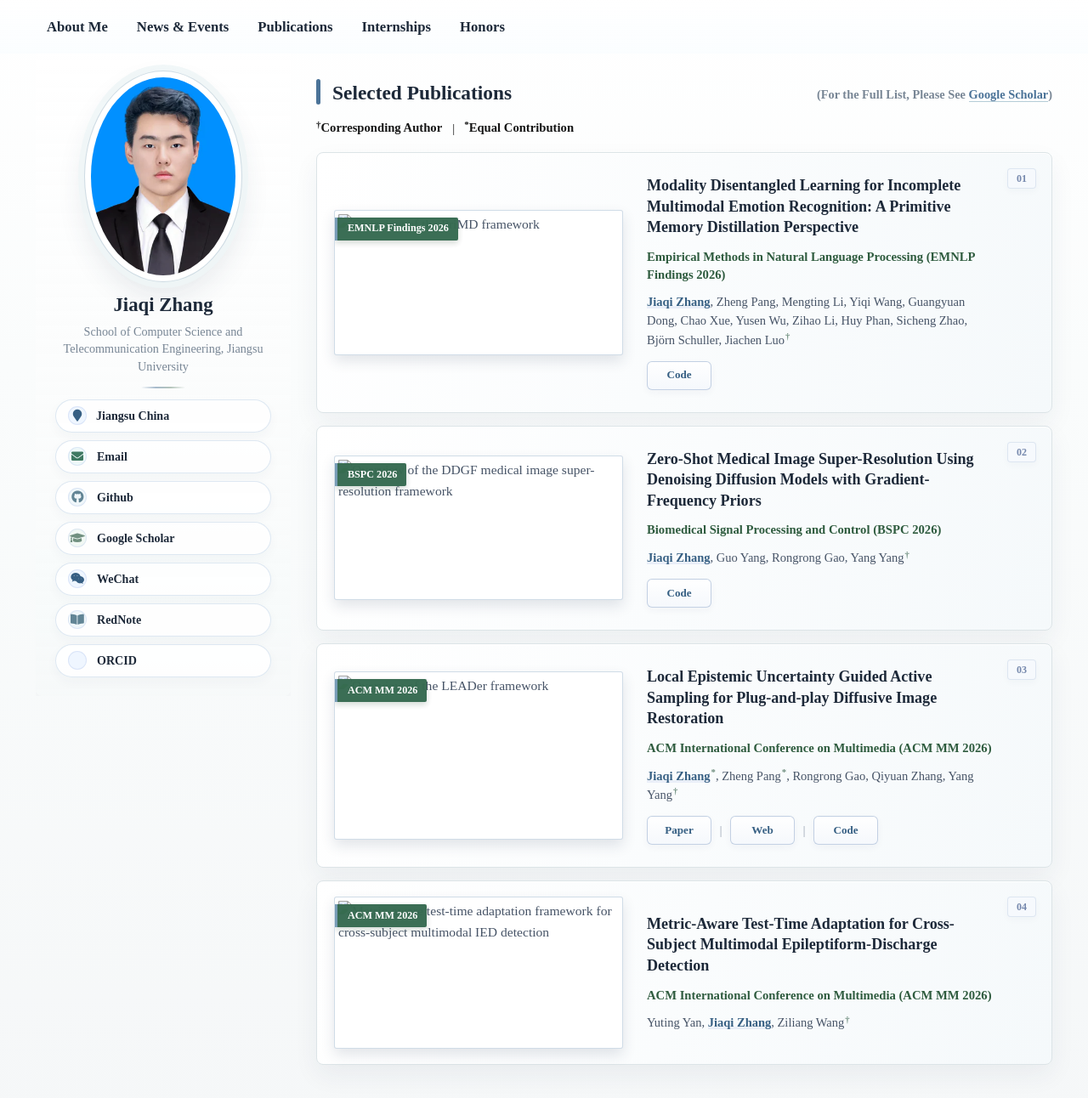
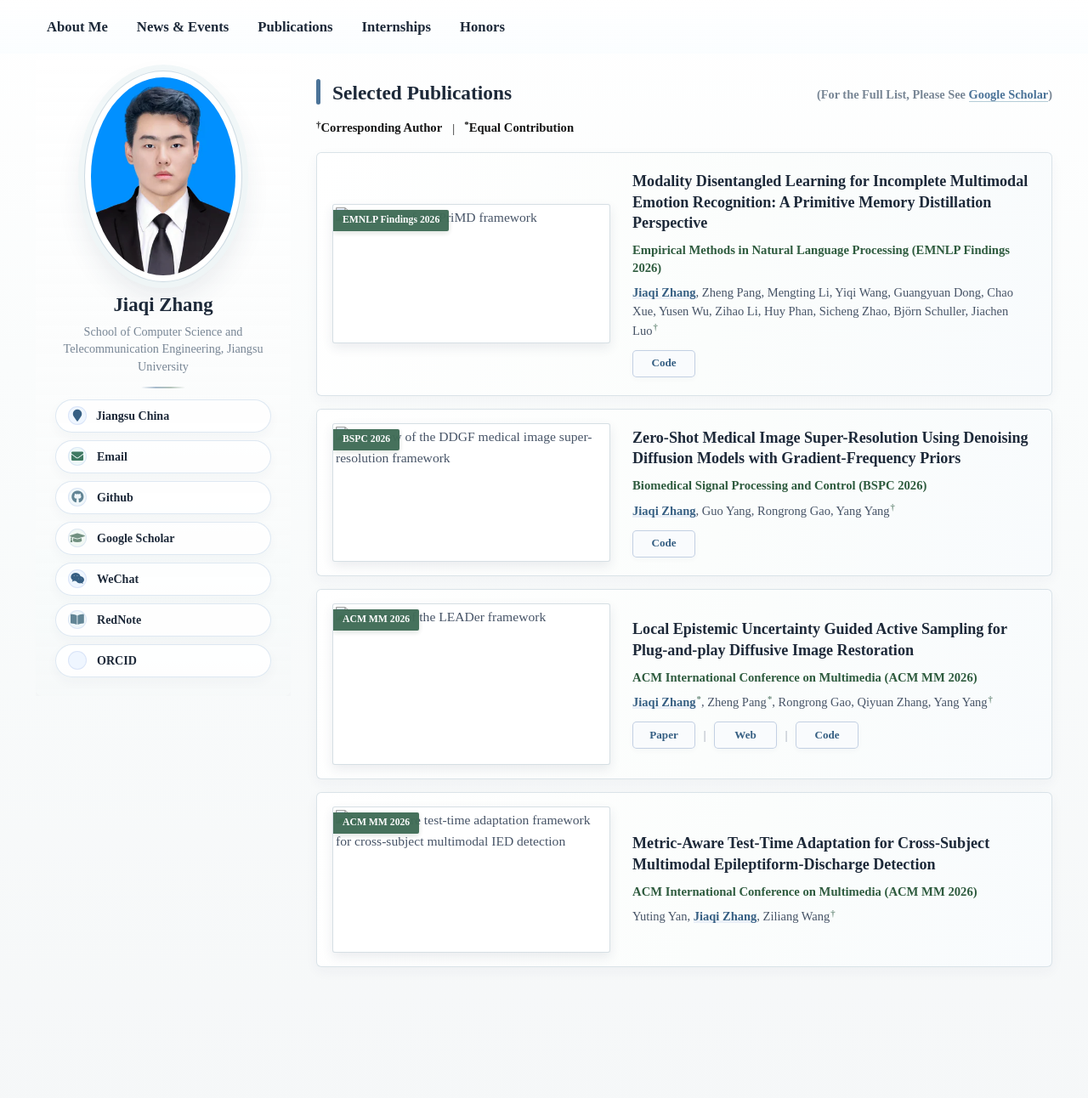
Before and after one commit to JiaqiZhang-Sengoku/JiaqiZhang-Sengoku.github.io, a Jekyll site: the page built from _pages/includes/pub.md, in a window 1280 px wide and 1355 px high. Shown: the top 1292 px of the window at 85% size. Built offline with Jekyll 4.4.1, drawn with Linux system fonts in a browser that asks for light colours; our own code applies the rules of GitHub Pages for plain Markdown files.

Commit message:
20260707

```diff
--- a/assets/css/main.scss
+++ b/assets/css/main.scss
@@ -1469,10 +1469,6 @@ body > #main > .sidebar.sticky {
     grid-template-columns: repeat(2, minmax(0, 1fr));
 }
 
-.publications-panel {
-    counter-reset: paper-item;
-}
-
 .paper-box,
 .other-paper-item,
 .awards-section {
@@ -1498,14 +1494,16 @@ body > #main > .sidebar.sticky {
 
 .paper-box {
     position: relative;
-    counter-increment: paper-item;
     display: grid !important;
-    grid-template-columns: minmax(340px, 41%) minmax(0, 1fr) !important;
-    gap: 28px !important;
+    grid-template-columns: minmax(320px, 39.5%) minmax(0, 1fr) !important;
+    gap: 24px !important;
     align-items: center !important;
     min-height: 0;
     margin: 0 !important;
-    padding: 18px 20px !important;
+    padding: 16px 18px !important;
+    border-color: rgba(213, 224, 229, 0.88) !important;
+    border-radius: 6px !important;
+    box-shadow: 0 5px 15px rgba(42, 57, 88, 0.045) !important;
     overflow: visible !important;
     z-index: 1;
 }
@@ -1523,13 +1521,16 @@ body > #main > .sidebar.sticky {
 }
 
 .paper-box {
-    --paper-box-surface: linear-gradient(110deg, #ffffff 0%, #f5f9fb 100%);
+    --paper-box-surface: linear-gradient(112deg, #ffffff 0%, #fbfdfc 56%, #f8fbfd 100%);
     background:
-        linear-gradient(105deg, transparent 0%, transparent 36%, rgba(255, 255, 255, 0.96) 44%, rgba(116, 163, 224, 0.20) 50%, rgba(255, 255, 255, 0.82) 56%, transparent 66%, transparent 100%) -185% 0 / 58% 100% no-repeat,
+        linear-gradient(105deg, transparent 0%, transparent 39%, rgba(255, 255, 255, 0.90) 46%, rgba(123, 164, 192, 0.13) 50%, rgba(255, 255, 255, 0.76) 55%, transparent 63%, transparent 100%) -185% 0 / 56% 100% no-repeat,
         var(--paper-box-surface) !important;
 }
 
 .paper-box:hover {
+    transform: translateY(-2px);
+    border-color: rgba(139, 168, 180, 0.42) !important;
+    box-shadow: 0 11px 25px rgba(42, 57, 88, 0.075) !important;
     animation: paper-card-shine 0.78s ease-out 1, paper-card-flash 0.78s ease-out 1;
 }
 
@@ -1547,36 +1548,19 @@ body > #main > .sidebar.sticky {
 
 @keyframes paper-card-flash {
     0% {
-        border-color: rgba(221, 231, 243, 0.98);
-        filter: brightness(1) saturate(1);
+        border-color: rgba(213, 224, 229, 0.88);
     }
     44% {
-        border-color: rgba(105, 155, 226, 0.38);
-        filter: brightness(1.045) saturate(1.04) drop-shadow(0 12px 20px rgba(82, 116, 208, 0.11));
+        border-color: rgba(101, 151, 169, 0.42);
     }
     100% {
-        border-color: rgba(85, 119, 214, 0.22);
-        filter: brightness(1) saturate(1);
+        border-color: rgba(139, 168, 180, 0.42);
     }
 }
 
 .paper-box::after {
-    content: counter(paper-item, decimal-leading-zero);
-    position: absolute;
-    top: 18px;
-    right: 18px;
-    min-width: 34px;
-    padding: 5px 7px;
-    border: 1px solid rgba(218, 228, 240, 0.86);
-    border-radius: 4px;
-    background: rgba(246, 249, 253, 0.94);
-    color: rgba(67, 91, 142, 0.72);
-    font-size: 0.77rem;
-    font-weight: 700;
-    letter-spacing: 0;
-    line-height: 1;
-    text-align: center;
-    box-shadow: 0 3px 9px rgba(42, 57, 88, 0.030);
+    content: none;
+    display: none;
 }
 
 .paper-box-image {
@@ -1610,12 +1594,12 @@ body > #main > .sidebar.sticky {
     width: 100%;
     height: auto;
     min-height: 0;
-    padding: 4px;
+    padding: 3px;
     overflow: hidden;
-    border: 1px solid rgba(205, 217, 229, 0.92);
+    border: 1px solid rgba(211, 221, 226, 0.92);
     border-radius: 3px;
     background: #ffffff;
-    box-shadow: 0 7px 16px rgba(39, 57, 82, 0.13);
+    box-shadow: 0 5px 13px rgba(39, 57, 82, 0.095);
     box-sizing: border-box;
     transform-origin: center center;
     transition: transform 0.22s ease, border-color 0.22s ease, box-shadow 0.22s ease;
@@ -1651,9 +1635,9 @@ body > #main > .sidebar.sticky {
 
 .paper-box-image:hover > div {
     z-index: 70;
-    border-color: rgba(165, 187, 208, 0.96);
-    box-shadow: 0 16px 30px rgba(39, 57, 82, 0.18);
-    transform: scale(1.055);
+    border-color: rgba(151, 180, 191, 0.92);
+    box-shadow: 0 12px 24px rgba(39, 57, 82, 0.14);
+    transform: scale(1.028);
 }
 
 .paper-box-text {
@@ -1662,7 +1646,7 @@ body > #main > .sidebar.sticky {
     justify-content: center;
     position: relative;
     min-width: 0 !important;
-    padding: 8px 44px 8px 0 !important;
+    padding: 5px 2px !important;
     color: var(--text-color) !important;
     font-size: 0.94rem !important;
     line-height: 1.50 !important;
@@ -1705,7 +1689,7 @@ body > #main > .sidebar.sticky {
 }
 
 .paper-venue {
-    margin-top: 12px;
+    margin-top: 9px;
     color: #56647a;
     font-size: 0.94rem;
     font-weight: 600;
@@ -1757,7 +1741,7 @@ body > #main > .sidebar.sticky {
 }
 
 .paper-authors {
-    margin-top: 11px;
+    margin-top: 8px;
     color: var(--text-color);
     font-size: 0.93rem;
     line-height: 1.52;
@@ -1793,7 +1777,7 @@ body > #main > .sidebar.sticky {
     align-items: center !important;
     flex-wrap: wrap;
     gap: 7px;
-    margin-top: 14px !important;
+    margin-top: 12px !important;
     line-height: 1 !important;
 }
 
@@ -1802,17 +1786,17 @@ body > #main > .sidebar.sticky {
     display: inline-flex !important;
     align-items: center !important;
     justify-content: center !important;
-    width: 76px;
-    min-width: 76px;
-    height: 34px;
-    min-height: 34px;
+    width: 74px;
+    min-width: 74px;
+    height: 32px;
+    min-height: 32px;
     padding: 0 !important;
     box-sizing: border-box;
     border: 1px solid rgba(183, 199, 222, 0.82) !important;
-    border-radius: 6px !important;
-    background: linear-gradient(180deg, #ffffff 0%, #f5f8fc 100%) !important;
+    border-radius: 5px !important;
+    background: #f9fbfd !important;
     color: var(--accent-strong) !important;
-    box-shadow: 0 3px 8px rgba(42, 57, 88, 0.045) !important;
+    box-shadow: 0 2px 6px rgba(42, 57, 88, 0.035) !important;
     font-size: 0.84rem !important;
     font-weight: 700 !important;
     line-height: 1.12 !important;
@@ -1841,7 +1825,7 @@ body > #main > .sidebar.sticky {
     align-items: center;
     justify-content: center;
     width: 8px;
-    height: 34px;
+    height: 32px;
     color: rgba(116, 130, 151, 0.54);
     font-size: 0.92rem;
     font-weight: 700;
@@ -1893,23 +1877,22 @@ body > #main > .sidebar.sticky {
 }
 
 .badge--accepted {
-    top: 8px !important;
+    top: 6px !important;
     right: auto;
     left: 0 !important;
-    height: 27px;
-    min-height: 27px;
-    padding: 0 11px 0 12px !important;
+    height: 25px;
+    min-height: 25px;
+    padding: 0 11px !important;
     overflow: hidden;
     border: 0 !important;
-    border-left: 3px solid #7399b4 !important;
     border-radius: 0 2px 2px 0 !important;
-    background: #356a50 !important;
+    background: #3f6c56 !important;
     color: #ffffff !important;
-    box-shadow: 0 3px 7px rgba(31, 66, 44, 0.20) !important;
+    box-shadow: 0 2px 6px rgba(31, 66, 44, 0.16) !important;
     backdrop-filter: none;
-    font-size: 0.78rem !important;
-    font-weight: 800;
-    opacity: 0.97;
+    font-size: 0.75rem !important;
+    font-weight: 700;
+    opacity: 0.96;
 }
 
 .badge--accepted::before {
@@ -2277,13 +2260,13 @@ body > #main > .sidebar.sticky {
     }
 
     .paper-box {
-        grid-template-columns: minmax(300px, 40%) minmax(0, 1fr) !important;
-        gap: 22px !important;
-        padding: 16px 18px !important;
+        grid-template-columns: minmax(290px, 39%) minmax(0, 1fr) !important;
+        gap: 20px !important;
+        padding: 15px 16px !important;
     }
 
     .paper-box-text {
-        padding: 6px 34px 6px 0 !important;
+        padding: 4px 1px !important;
     }
 
     .other-publications-panel {
@@ -2596,19 +2579,18 @@ body > #main > .sidebar.sticky {
 
     .paper-box {
         grid-template-columns: minmax(0, 1fr) !important;
-        gap: 16px !important;
+        gap: 14px !important;
         min-height: 0;
-        padding: 14px !important;
+        padding: 12px !important;
     }
 
     .paper-box-text {
-        padding: 4px 4px 6px !important;
+        padding: 3px 2px 5px !important;
     }
 
     .paper-box::after {
-        top: 12px;
-        right: 13px;
-        color: rgba(67, 91, 142, 0.72);
+        content: none;
+        display: none;
     }
 
     .paper-box-image {
@@ -2644,13 +2626,13 @@ body > #main > .sidebar.sticky {
     }
 
     .badge--accepted {
-        top: 7px !important;
+        top: 6px !important;
         right: auto;
         left: 0 !important;
-        height: 26px;
-        min-height: 26px;
-        padding: 0 10px 0 11px !important;
-        font-size: 0.75rem !important;
+        height: 24px;
+        min-height: 24px;
+        padding: 0 10px !important;
+        font-size: 0.72rem !important;
     }
 
     .paper-box-image:hover img {
@@ -2660,7 +2642,7 @@ body > #main > .sidebar.sticky {
     }
 
     .paper-box-image:hover > div {
-        box-shadow: 0 7px 16px rgba(39, 57, 82, 0.13);
+        box-shadow: 0 5px 13px rgba(39, 57, 82, 0.095);
         transform: none;
     }
 
@@ -2671,10 +2653,10 @@ body > #main > .sidebar.sticky {
 
     .paper-box-text .paper-links a,
     .other-paper-links a {
-        width: 74px;
-        min-width: 74px;
-        height: 34px;
-        min-height: 34px;
+        width: 72px;
+        min-width: 72px;
+        height: 32px;
+        min-height: 32px;
         font-size: 0.82rem !important;
     }
 
```
